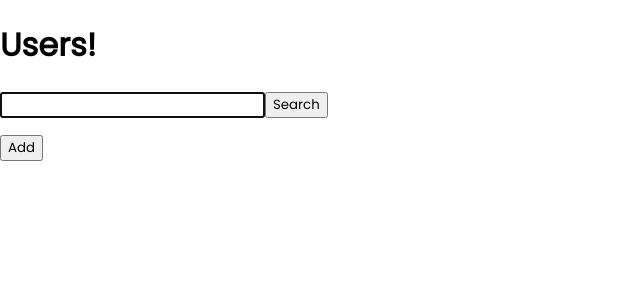
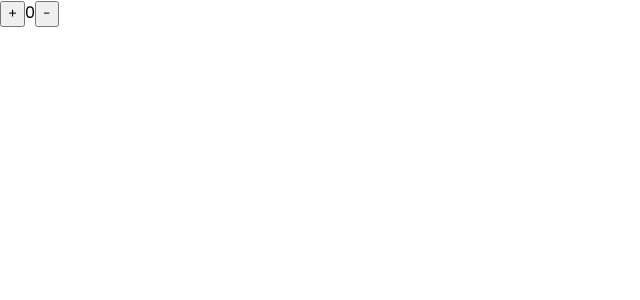
Before and after one commit to ehsanmajd/user-manager, a React (Create React App) app: page / in a window 1280 px wide. Shown: the top 300 px of the page, without its empty margins (0-640 px from the left). Built offline with nearby package versions, Linux system fonts and the light colour scheme.

Commit message:
Redux basics

```diff
--- a/package.json
+++ b/package.json
@@ -12,8 +12,10 @@
     "classnames": "^2.2.6",
     "react": "^17.0.1",
     "react-dom": "^17.0.1",
+    "react-redux": "^7.2.2",
     "react-router-dom": "^5.2.0",
     "react-scripts": "4.0.0",
+    "redux": "^4.0.5",
     "styled-components": "^5.2.1",
     "web-vitals": "^0.2.4"
   },
--- a/src/index.js
+++ b/src/index.js
@@ -1,7 +1,7 @@
 import React from 'react';
 import ReactDOM from 'react-dom';
 import './index.css';
-import App from './users/app';
+import App from './redux/app';
 
 
 ReactDOM.render(
--- /dev/null
+++ b/src/redux/CounterInRedux.js
@@ -0,0 +1,42 @@
+import { useDispatch, useSelector, connect } from "react-redux"
+
+function CounterInRedux({ value, onInc, onDec }) {
+  // const dispatch = useDispatch();
+  // const state = useSelector(state => state)
+
+  function handleInc() {
+    onInc();
+    // dispatch({
+    //   type: 'INC'
+    // })
+  }
+
+  function handleDec() {
+    onDec()
+    // dispatch({
+    //   type: 'DEC'
+    // })
+  }
+
+  return (
+    <div>
+      <button onClick={handleInc}>+</button>
+      <label>{value}</label>
+      <button onClick={handleDec}>-</button>
+    </div>
+  )
+}
+
+export default connect(
+  state => {
+    return {
+      value: state,
+    }
+  },
+  dispatch => {
+    return {
+      onInc: () => dispatch({ type: 'INC' }),
+      onDec: () => dispatch({ type: 'DEC' }),
+    }
+  }
+)(CounterInRedux)
--- /dev/null
+++ b/src/redux/app.js
@@ -0,0 +1,27 @@
+import React, { useReducer } from 'react'
+import { createStore } from 'redux';
+import { Provider } from 'react-redux'
+import CounterInRedux from './CounterInRedux'
+
+
+function reducer(state = 0, action) {
+  if (action.type === 'INC') {
+    return state + 1
+  }
+  else if (action.type === 'DEC') {
+    return state - 1
+  }
+  return state;
+}
+
+const store = createStore(reducer);
+
+
+export default function App() {
+
+  return (
+    <Provider store={store}>
+      <CounterInRedux />
+    </Provider>
+  )
+}
```
Also changed, not shown: 1 other file (tests, documents, lock files or other folders).
